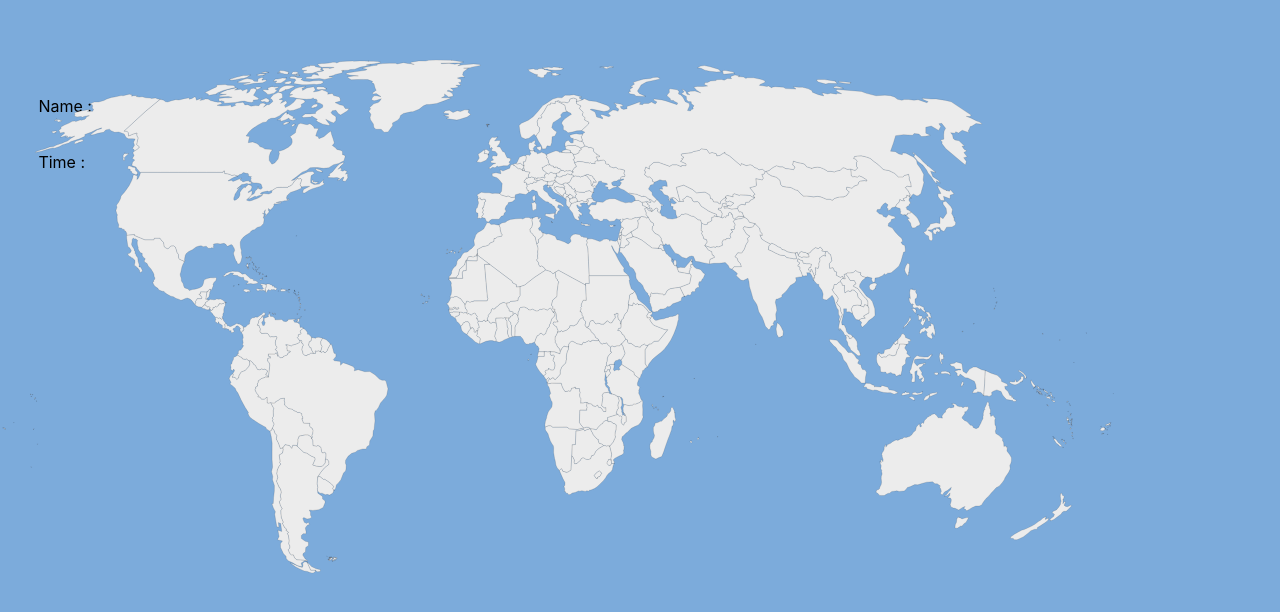
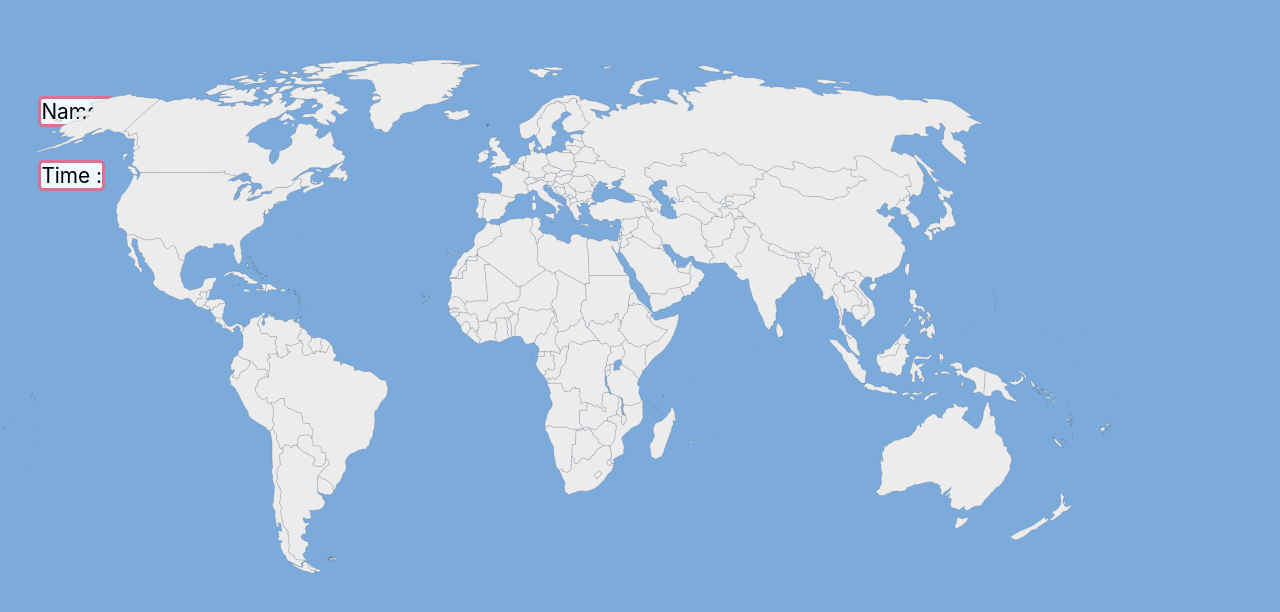
Before and after one commit to thamali-senevirathna/the-map, a React (Create React App) app: page / in a window 1280 px wide. Shown: the part 112-724 px from the top of the page. Built offline with nearby package versions, Linux system fonts and the light colour scheme.

Commit message:
style for time and countries name

```diff
--- a/src/world.css
+++ b/src/world.css
@@ -19,3 +19,19 @@ left: -76%;
 .world-container svg{
     transform: scale(0.6);
 }
+#name{
+    background-color: aliceblue;
+    width:max-content ;
+    position:absolute ;
+    font-size: 1.3rem;
+    border-radius: 5px;
+    border: 3px solid palevioletred;
+}
+#time{
+    background-color: aliceblue;
+    width:max-content ;
+    position:absolute ;
+   font-size: 1.3rem;
+    border-radius: 5px;
+    border: 3px solid palevioletred;
+}
```
Also changed, not shown: src/WorldMap.js.
